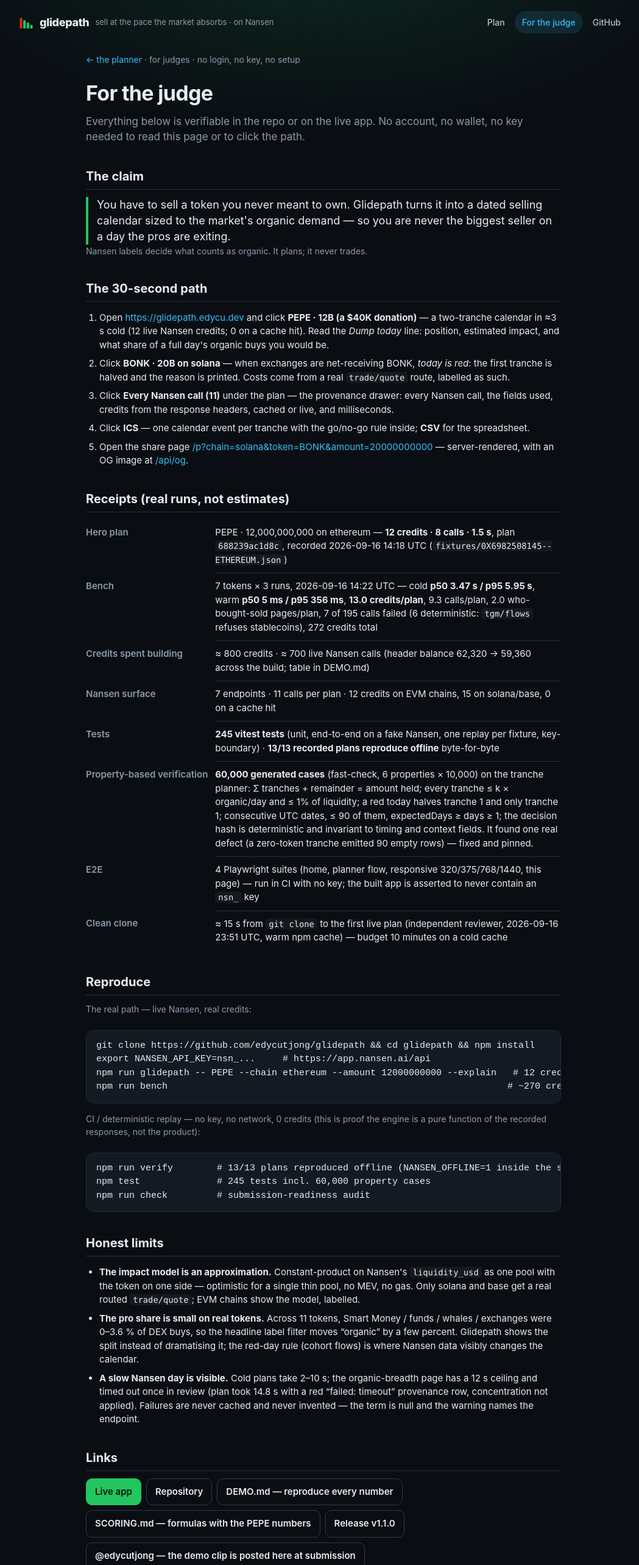
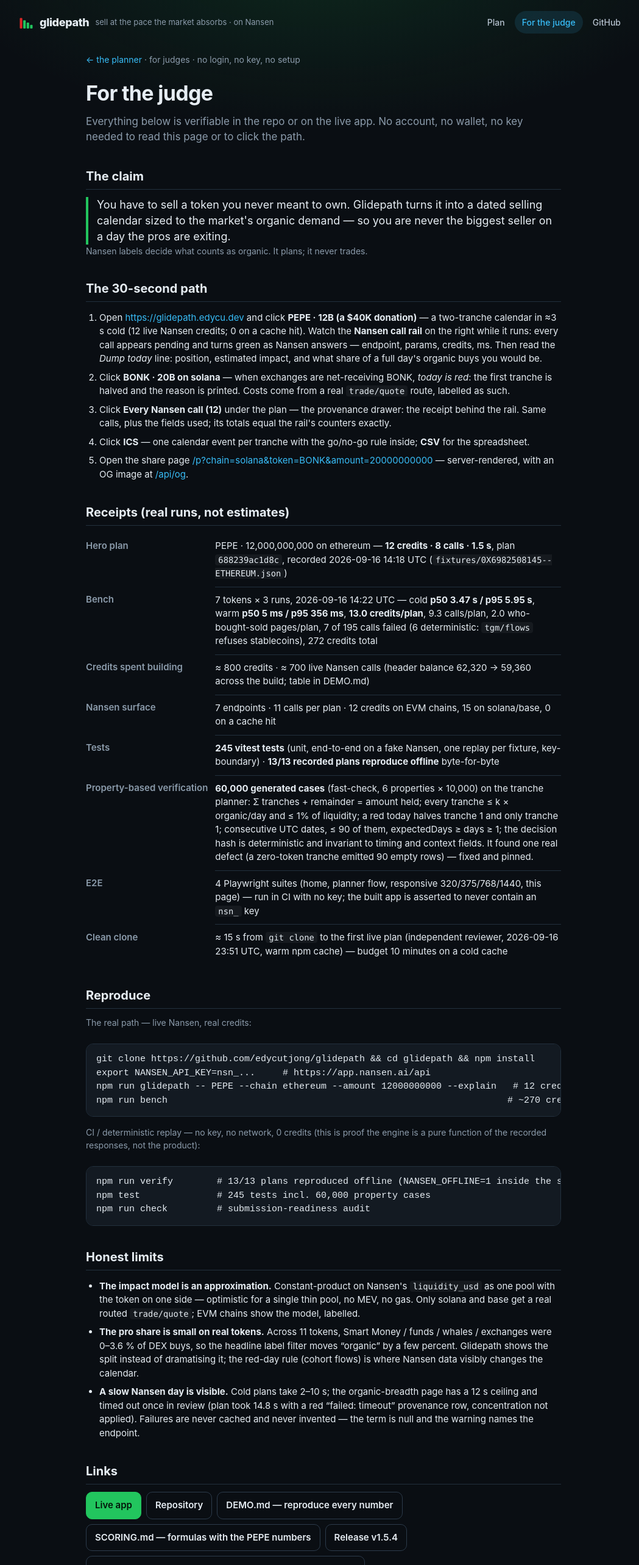
Before and after one commit to edycutjong/glidepath, a Next.js app in the folder apps/web/: page /judge in a window 1280 px wide. Shown: the top 2566 px of the page at 61% size, without its empty margins (109-1158 px from the left). Built offline with nearby package versions, Linux system fonts and the light colour scheme; no server answers.

Commit message:
docs(judge): the click path names the call rail (watch it while PEPE runs; the drawer is its receipt); release link → releases/latest with the live version

```diff
--- a/apps/web/app/judge/page.tsx
+++ b/apps/web/app/judge/page.tsx
@@ -1,6 +1,6 @@
 import type { Metadata } from "next";
 import Link from "next/link";
-import { SiteHeader, SiteFooter } from "@/components/Shell";
+import { SiteHeader, SiteFooter, VERSION } from "@/components/Shell";
 
 /**
  * /judge — no auth, no cookies, no key, no network: a static page for exactly one reader.
@@ -41,7 +41,8 @@
           <h2>The 30-second path</h2>
           <ol>
             <li>
-              Open <a href={LIVE}>{LIVE}</a> and click <strong>PEPE · 12B (a $40K donation)</strong> — a two-tranche calendar in ≈3 s cold (12 live Nansen credits; 0 on a cache hit). Read the{" "}
+              Open <a href={LIVE}>{LIVE}</a> and click <strong>PEPE · 12B (a $40K donation)</strong> — a two-tranche calendar in ≈3 s cold (12 live Nansen credits; 0 on a cache hit). Watch the{" "}
+              <strong>Nansen call rail</strong> on the right while it runs: every call appears pending and turns green as Nansen answers — endpoint, params, credits, ms. Then read the{" "}
               <em>Dump today</em> line: position, estimated impact, and what share of a full day&apos;s organic buys you would be.
             </li>
             <li>
@@ -49,8 +50,8 @@
               <code>trade/quote</code> route, labelled as such.
             </li>
             <li>
-              Click <strong>Every Nansen call (11)</strong> under the plan — the provenance drawer: every Nansen call, the fields used, credits from the response headers, cached or live, and
-              milliseconds.
+              Click <strong>Every Nansen call (12)</strong> under the plan — the provenance drawer: the receipt behind the rail. Same calls, plus the fields used; its totals equal the rail&apos;s
+              counters exactly.
             </li>
             <li>
               Click <strong>ICS</strong> — one calendar event per tranche with the go/no-go rule inside; <strong>CSV</strong> for the spreadsheet.
@@ -164,8 +165,8 @@
             <a className="btn" href={`${REPO}/blob/main/docs/SCORING.md`}>
               SCORING.md — formulas with the PEPE numbers
             </a>
-            <a className="btn" href={`${REPO}/releases/tag/v1.1.0`}>
-              Release v1.1.0
+            <a className="btn" href={`${REPO}/releases/latest`}>
+              Release {VERSION}
             </a>
             <a className="btn" href="https://x.com/edycutjong">
               @edycutjong — the demo clip is posted here at submission
```
Also changed, not shown: 1 other file (tests, documents, lock files or other folders).
